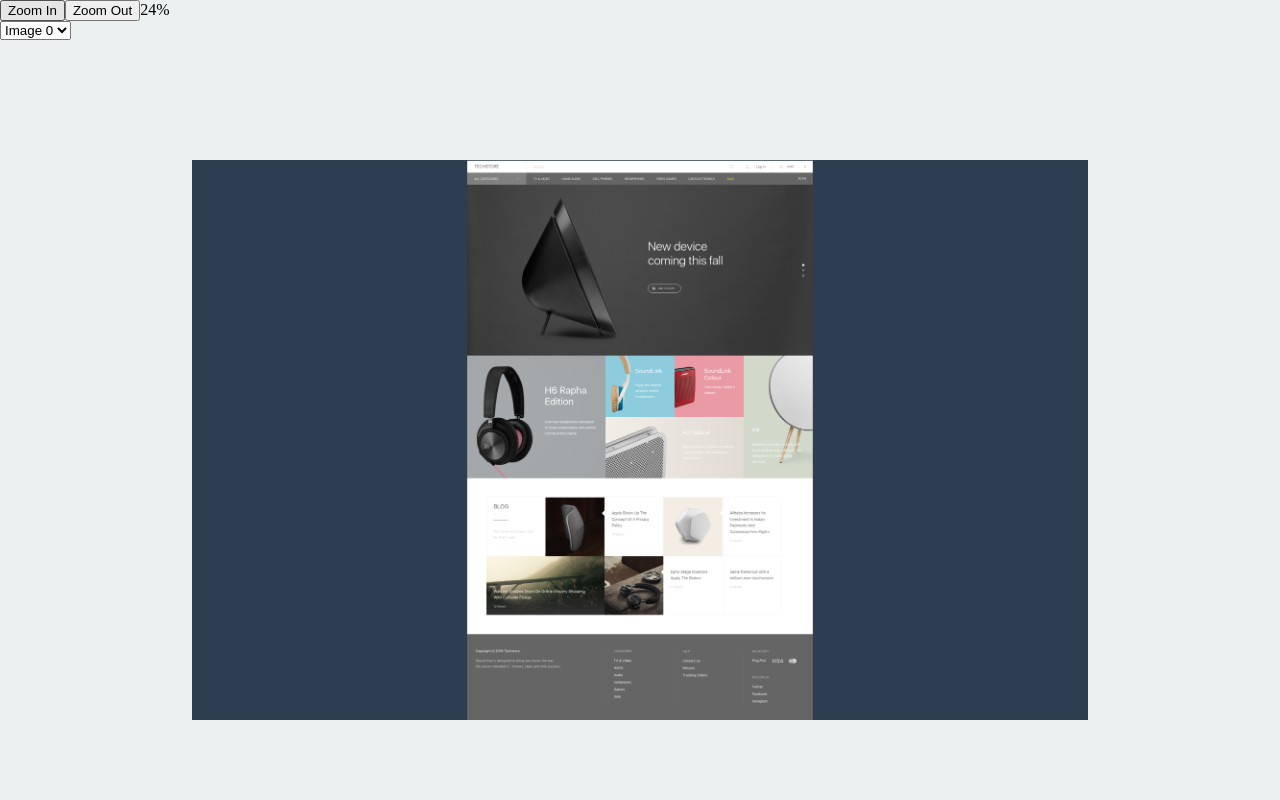
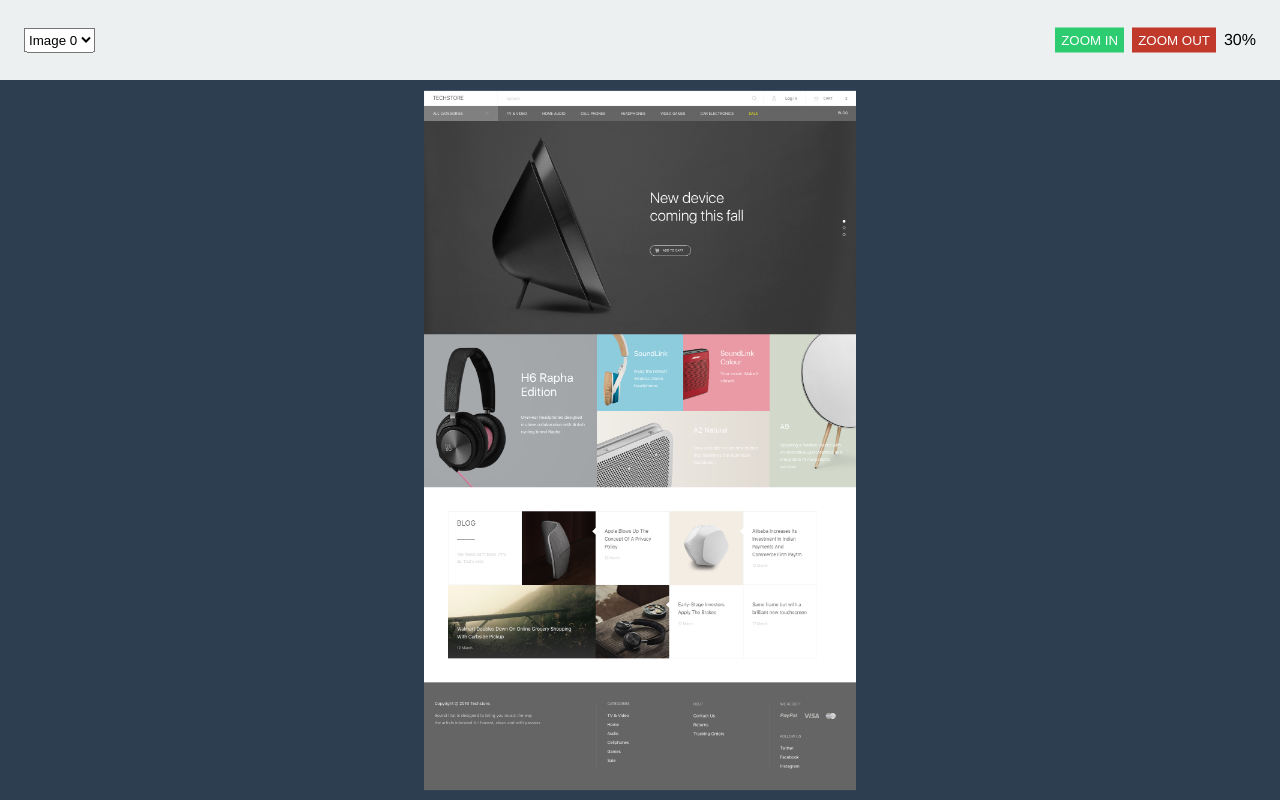
Before and after one commit to therealwebby/image-zoom, a React app: page / in a window 1280 px wide. Built offline with nearby package versions, Linux system fonts and the light colour scheme.

Commit message:
Some styling

```diff
--- a/src/components/Image/Image.css
+++ b/src/components/Image/Image.css
@@ -3,11 +3,9 @@
 .image-container {
   position: relative;
   margin: 0 auto;
-  top: 50%;
-  width: 70%;
-  height: 70%;
+  width: 100%;
+  height: 90%;
   background-color: var(--stage-background);
-  transform: translateY(-50%);
   overflow: hidden;
 }
 
--- a/src/components/ImageSelector/ImageSelector.css
+++ b/src/components/ImageSelector/ImageSelector.css
@@ -0,0 +1,14 @@
+.image-selector {
+  position: relative;
+  float: left;
+  margin-left: 24px;
+  height: 10%;
+}
+
+.image-selector__dropdown {
+  display: inline-block;
+  position: relative;
+  top: 50%;
+  transform: translateY(-50%);
+  height: 25px
+}
--- a/src/components/ImageSelector/ImageSelector.js
+++ b/src/components/ImageSelector/ImageSelector.js
@@ -23,7 +23,9 @@ export default class ImageSelector extends Component {
 
   render() {
     return (
+      <div className="image-selector">
         <select
+          className="image-selector__dropdown"
           defaultValue={this.props.activeImageUrl}
           onChange={this.handleOnChange}
         >
@@ -36,6 +38,7 @@ export default class ImageSelector extends Component {
             </option>)
           )};
         </select>
+      </div>
     );
   }
 }
--- a/src/components/ZoomControls/ZoomControls.css
+++ b/src/components/ZoomControls/ZoomControls.css
@@ -0,0 +1,35 @@
+@import '../../shared/styles/colors.css';
+
+.zoom-controls {
+  position: relative;
+  float: right;
+  margin-right: 24px;
+  height: 10%;
+}
+
+.zoom-controls__button {
+  position: relative;
+  margin-right: 8px;
+  padding: 5px 6px;
+  background: grey;
+  border: 0;
+  color: white;
+  text-transform: uppercase;
+}
+
+.zoom-controls__button--zoom-in {
+  background-color: var(--action);
+}
+
+.zoom-controls__button--zoom-out {
+  background-color: var(--cancel);
+}
+
+.zoom-controls__button,
+.zoom-controls__percentage {
+  display: inline-block;
+  position: relative;
+  top: 50%;
+  transform: translateY(-50%);
+  height: 25px
+}
--- a/src/components/ZoomControls/ZoomControls.js
+++ b/src/components/ZoomControls/ZoomControls.js
@@ -23,14 +23,14 @@ export default class ZoomControls extends Component {
     return (
       <div className="zoom-controls">
         <button
-          className="zoom-controls__zoom-in"
+          className="zoom-controls__button zoom-controls__button--zoom-in"
           onClick={this.onZoomIn}
           disabled={this.props.scale === 1}
         >
           Zoom In
         </button>
         <button
-          className="zoom-controls__zoom-out"
+          className="zoom-controls__button zoom-controls__button--zoom-out"
           onClick={this.onZoomOut}
           disabled={this.props.scale === 0.1}
         >
--- a/src/containers/App/App.css
+++ b/src/containers/App/App.css
@@ -4,6 +4,7 @@ body, html {
   margin: 0;
   padding: 0;
   background-color: var(--page-background);
+  font-family: 'Helvetica', arial, sans-serif;
 }
 
 #app {
```
Lines whose indentation alone changed are shown as unchanged.
